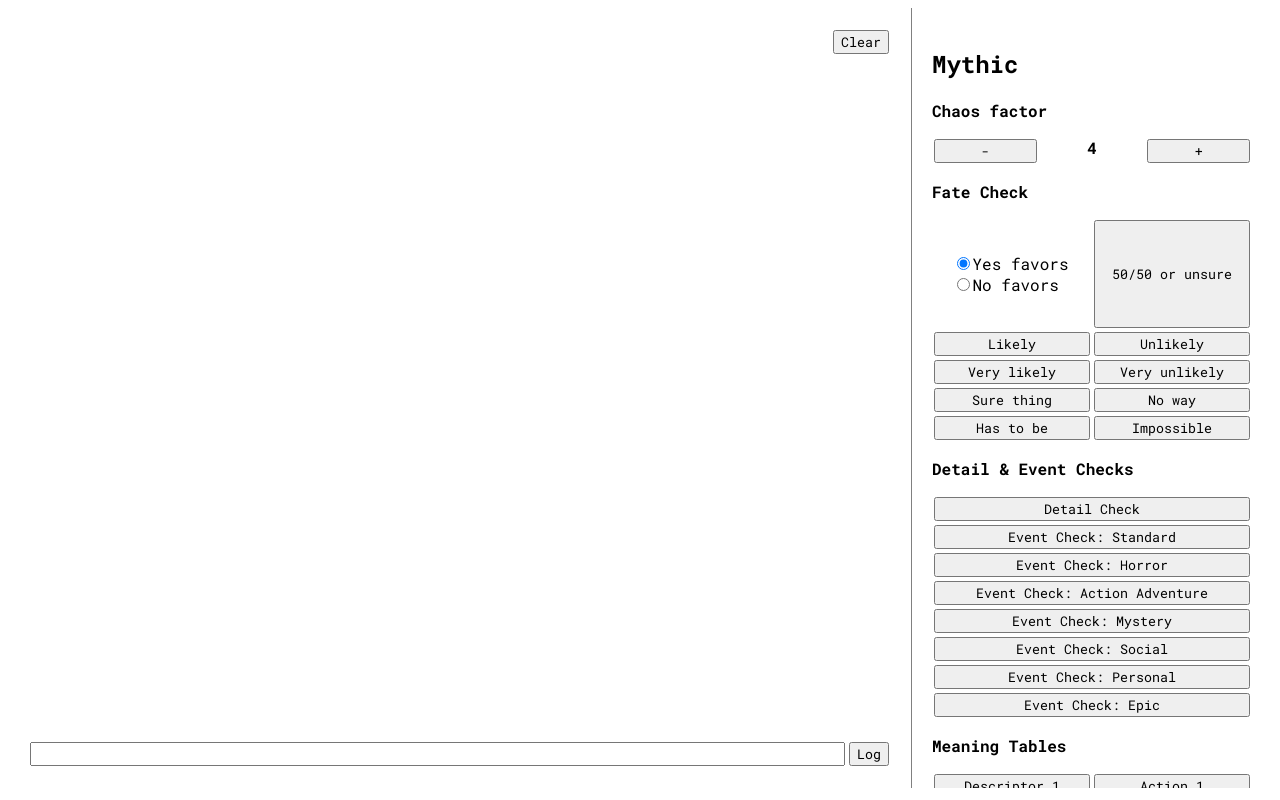
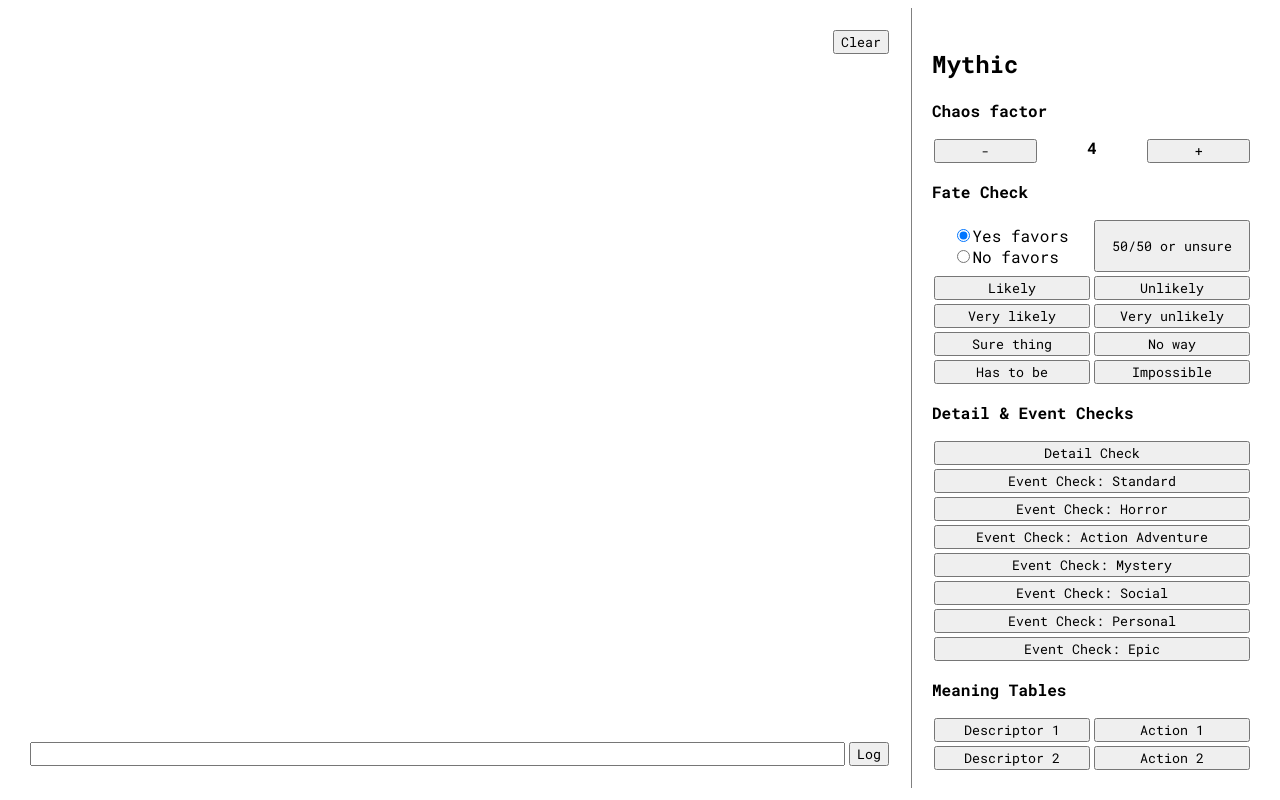
Before and after one commit to daniel-duliga/mangy, an Angular app: page / in a window 1280 px wide. Built offline with nearby package versions, Linux system fonts and the light colour scheme.

Commit message:
Condense actions layout

```diff
--- a/src/app/app.component.html
+++ b/src/app/app.component.html
@@ -101,7 +101,7 @@
       <h2>General</h2>
       <div>
         <p><b>Dice</b></p>
-        <div style="display: grid; grid-template-rows: 1fr 1fr 1fr;">
+        <div style="display: grid; grid-template-rows: 1fr 2fr;">
           <div style="display: grid; grid-template-columns: 1fr 1fr 1fr 1fr 1fr 1fr 1fr;">
             <button (click)="rollDice('1d4')">d4</button>
             <button (click)="rollDice('1d6')">d6</button>
--- a/src/app/app.component.scss
+++ b/src/app/app.component.scss
@@ -16,7 +16,7 @@ button, input {
         .mythic-buttons-container {
             display: grid;
             grid-template-columns: 1fr 1fr;
-            grid-template-rows: 1fr 1fr;
+            grid-template-rows: 1fr 2fr;
         }
         .favors-container {
             display: flex;
```
